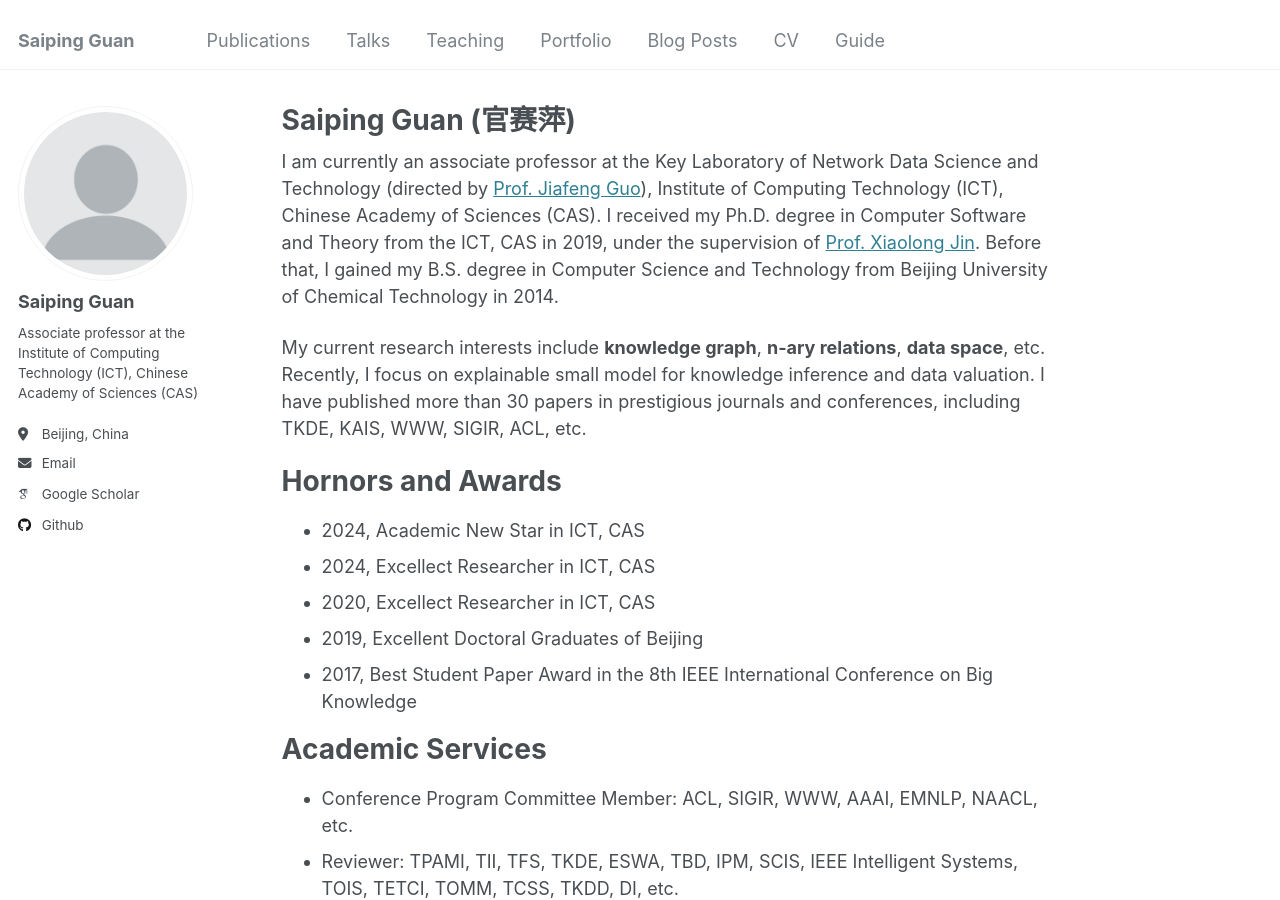
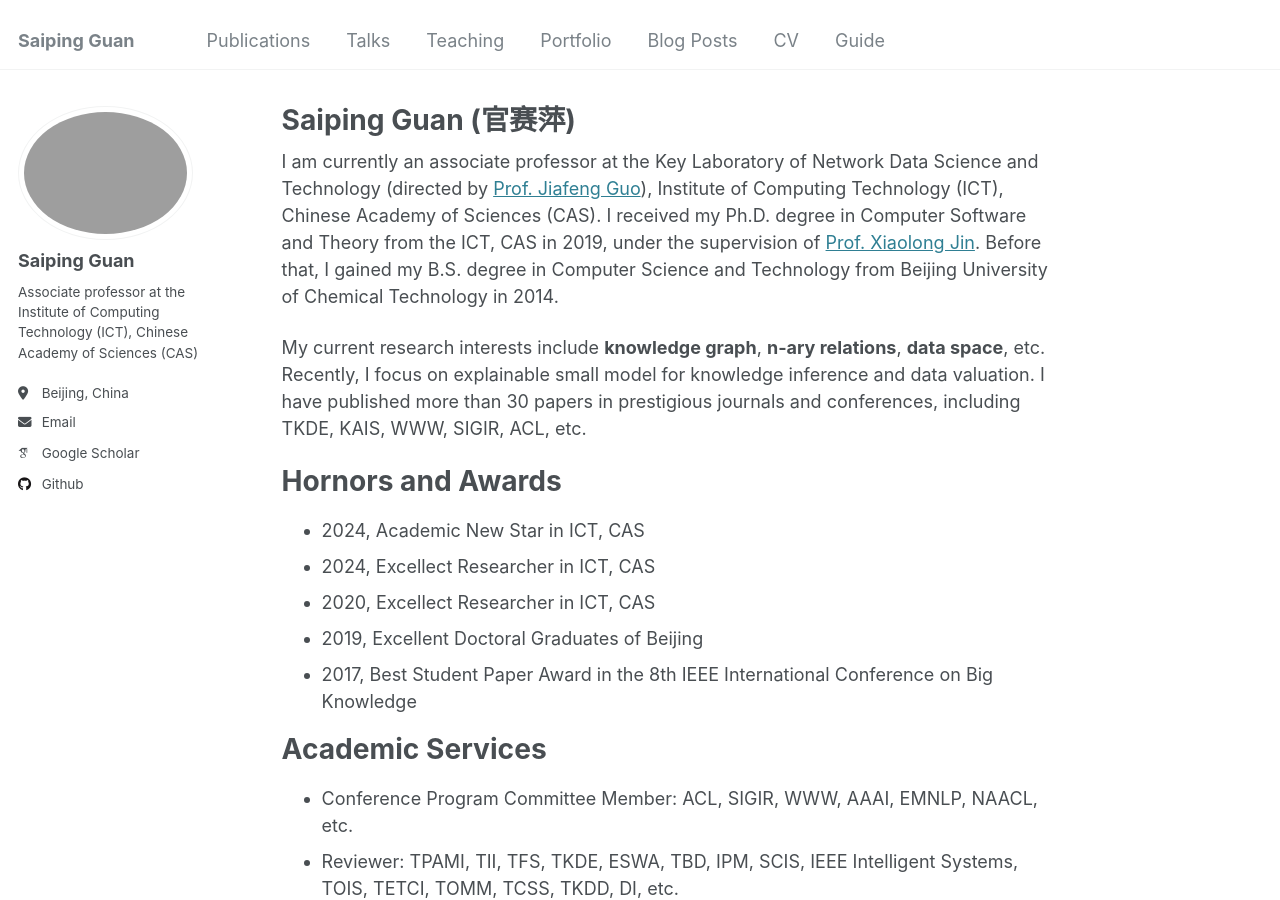
Before and after one commit to gsp2014/gsp2014.github.io, a Jekyll site: the page built from _pages/about.md, in a window 1280 px wide and 900 px high. Built offline with Jekyll 4.4.1, drawn with Linux system fonts in a browser that asks for light colours; some web fonts are replaced.

Commit message:
Update _config.yml

```diff
--- a/_config.yml
+++ b/_config.yml
@@ -21,7 +21,7 @@ repository               : "gsp2014/gsp2014.github.io"
 #               Additional customization can be done by editing /_includes/author-profile.html
 author:
   # Biographic information
-  avatar           : "profile.png"
+  avatar           : "gsp.png"
   name             : "Saiping Guan"
   pronouns         : # example: "she/her"
   bio              : "Associate professor at the Institute of Computing Technology (ICT), Chinese Academy of Sciences (CAS)"
```
